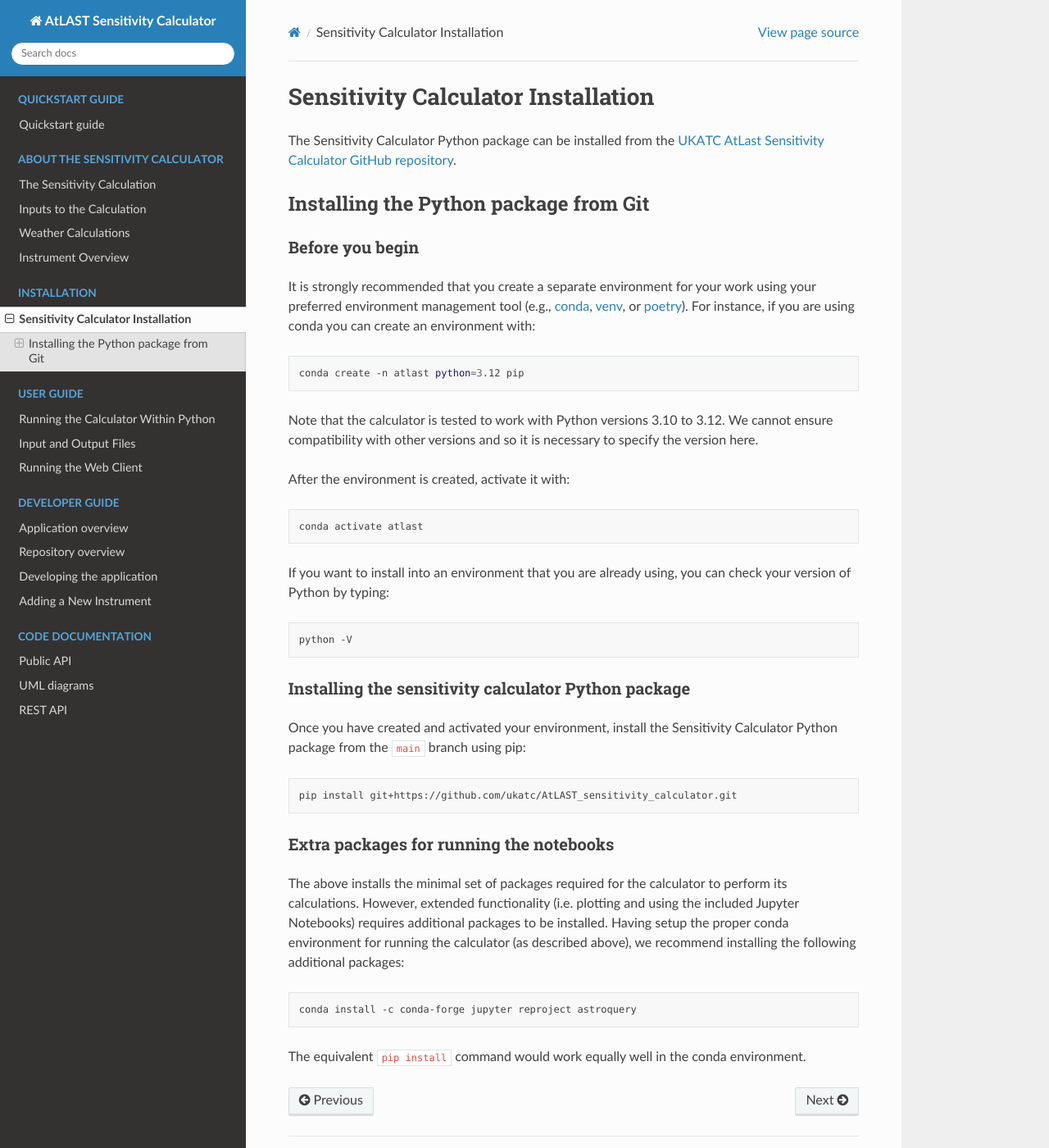
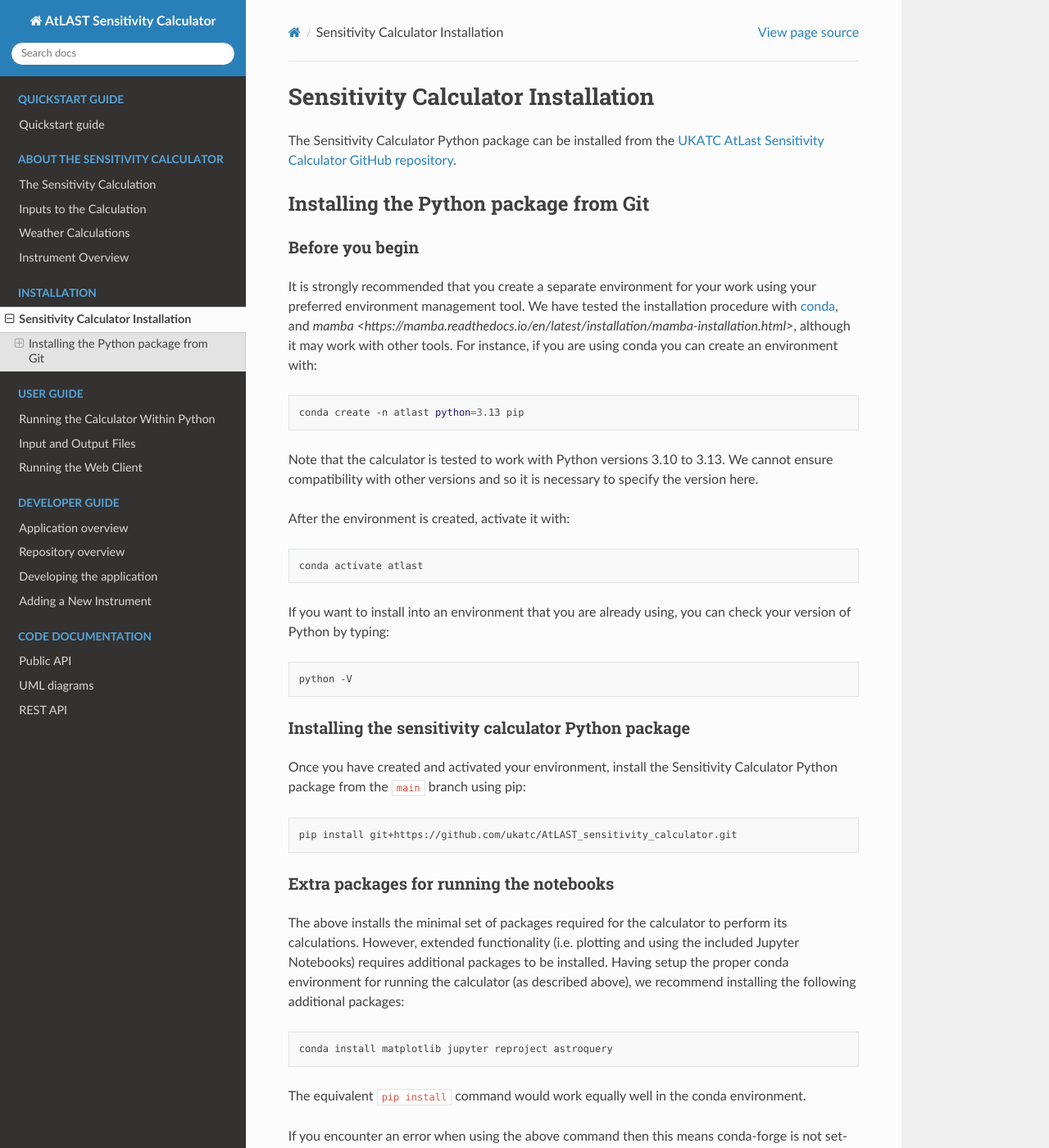
Before and after one commit to ukatc/AtLAST_sensitivity_calculator, a Sphinx documentation site: the page built from docs/source/user_guide/python_package_installation.rst, in a window 1280 px wide and 1400 px high. Shown: the whole window at 82% size. Built offline with Sphinx 7.4.7 and the Read the Docs theme 3.1.0, drawn with Linux system fonts in a browser that asks for light colours; some of the changed text lies outside the part shown.

Commit message:
ASC-148 Edit installation instructions.

```diff
--- a/docs/source/user_guide/python_package_installation.rst
+++ b/docs/source/user_guide/python_package_installation.rst
@@ -13,18 +13,16 @@ Before you begin
 ^^^^^^^^^^^^^^^^
 
 It is strongly recommended that you create a separate environment for your work using your
-preferred environment management tool (e.g., `conda <https://docs.conda.io/en/latest/>`__,
-`venv <https://realpython.com/python-virtual-environments-a-primer/>`__,
-or `poetry <https://python-poetry.org/docs/>`__). For instance, if you are using conda you can create an
+preferred environment management tool. We have tested the installation procedure with `conda <https://docs.conda.io/en/latest/>`__, and `mamba <https://mamba.readthedocs.io/en/latest/installation/mamba-installation.html>`, although it may work with other tools. For instance, if you are using conda you can create an
 environment with:
 
 .. code-block:: bash
 
 
-   conda create -n atlast python=3.12 pip
+   conda create -n atlast python=3.13 pip
 
 
-Note that the calculator is tested to work with Python versions 3.10 to 3.12. We cannot ensure compatibility with other versions and so it is necessary to specify the version here.
+Note that the calculator is tested to work with Python versions 3.10 to 3.13. We cannot ensure compatibility with other versions and so it is necessary to specify the version here.
 
 After the environment is created, activate it with:
 
@@ -58,6 +56,12 @@ The above installs the minimal set of packages required for the calculator to pe
 
 .. code-block:: bash
 
-    conda install -c conda-forge jupyter reproject astroquery
+    conda install matplotlib jupyter reproject astroquery
 
 The equivalent ``pip install`` command would work equally well in the conda environment.
+
+If you encounter an error when using the above command then this means conda-forge is not set-up as one of your channels and you need to explicitly mention it:
+
+.. code-block:: bash
+
+    conda install -c conda-forge matplotlib jupyter reproject astroquery
```
